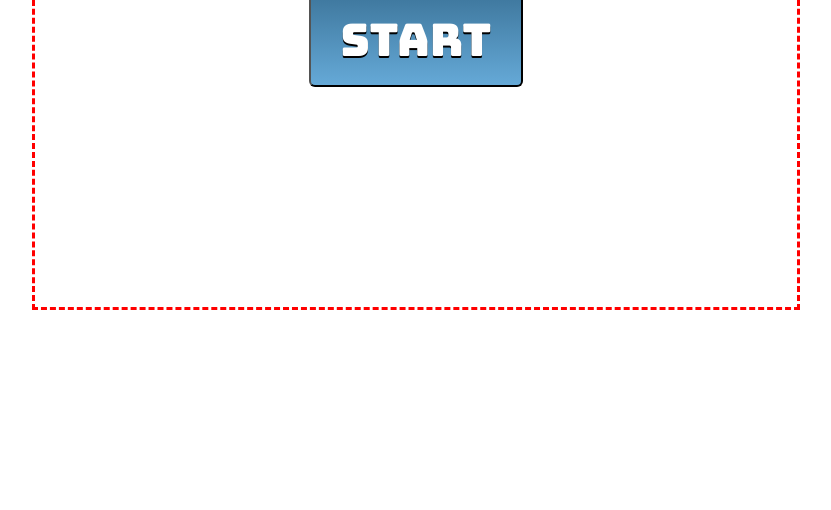
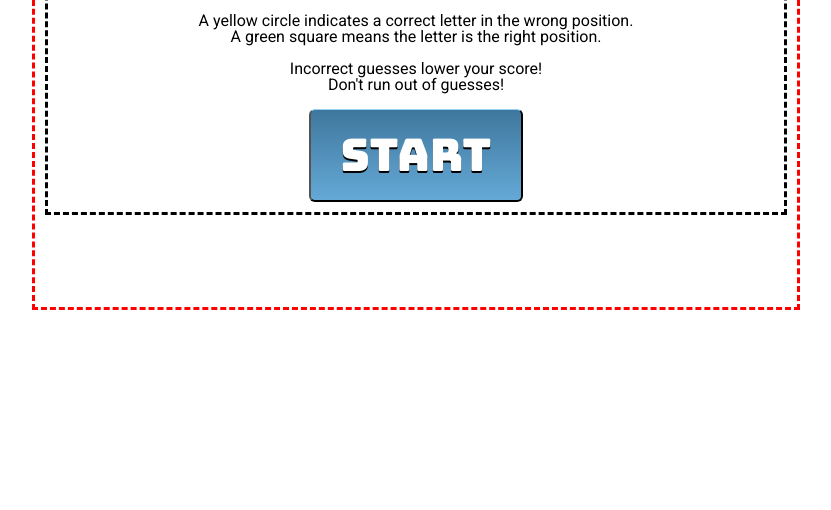
Before and after one commit to adam-rice/Lingo, a website built with webpack: page index.html in a window 1280 px wide. Shown: the part 290-800 px from the top of the page, without its empty margins (160-991 px from the left). Built offline with nearby package versions, Linux system fonts and the light colour scheme.

Commit message:
box sizing

```diff
--- a/index.html
+++ b/index.html
@@ -12,9 +12,13 @@
     <header>
       <h1> LINGO </h1>
     </header>
-    <article>
+    <article id = "instructions-box">
       <h2> HOW TO PLAY </h2>
-      <p> text text text text text text text text text text text text text text text text text text text text text text text text text text text text </p>
+      <ul class="instructions">
+        <li> Guess as many 5-letter words as you can! </li> <br>
+        <li> A yellow circle indicates a correct letter in the wrong position. <br> A green square means the letter is the right position. </li> <br>
+        <li> Incorrect guesses lower your score! <br> Don't run out of guesses! </li> <br>
+      </ul>
       <button type=button id="start-button"> START </button>
     <article>
   </section>
--- a/lib/styles.css
+++ b/lib/styles.css
@@ -1,8 +1,11 @@
 section {
+  display: flex;
+  flex-flow: column;
   font-family: 'Roboto', sans-serif;
-  font-size: 18px;
+  font-size: 16px;
   margin: 15vh 15vw;
-  height: 60vh;
+  min-height: 60vh;
+  height: auto;
   width: 60vw;
   padding: 10px;
   box-sizing: border-box;
@@ -12,12 +15,20 @@ section {
 h1, h2, #start-button {
   font-family: 'Bungee', cursive;
   font-size: 45px;
+  padding: 5px;
 }
 h1 {
   font-size: 70px;
 }
-
+#instructions-box {
+  border: 3px dashed black;
+}
+.instructions {
+  padding: 0 50px;
+}
 #start-button {
+  vertical-align: bottom;
+  bottom: 0px;
   border-top: 1px solid #96d1f8;
   background: #65a9d7;
   background: -webkit-gradient(linear, left top, left bottom, from(#3e779d), to(#65a9d7));
@@ -26,6 +37,7 @@ h1 {
   text-shadow: #000000 0 2px 0;
   color: white;
   vertical-align: middle;
+  margin-bottom: 10px;
 }
 #start-button:hover {
   border-top-color: #28597a;
```
Lines whose indentation alone changed are shown as unchanged.
